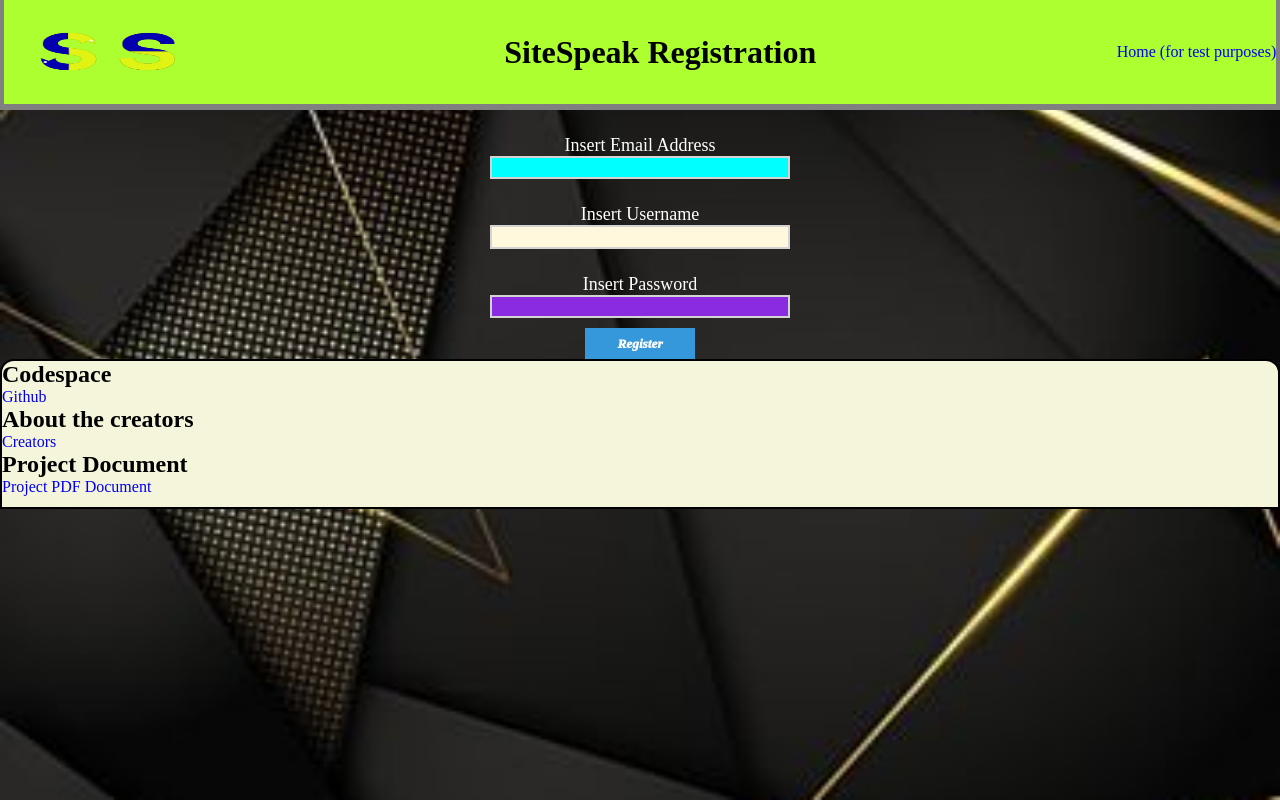
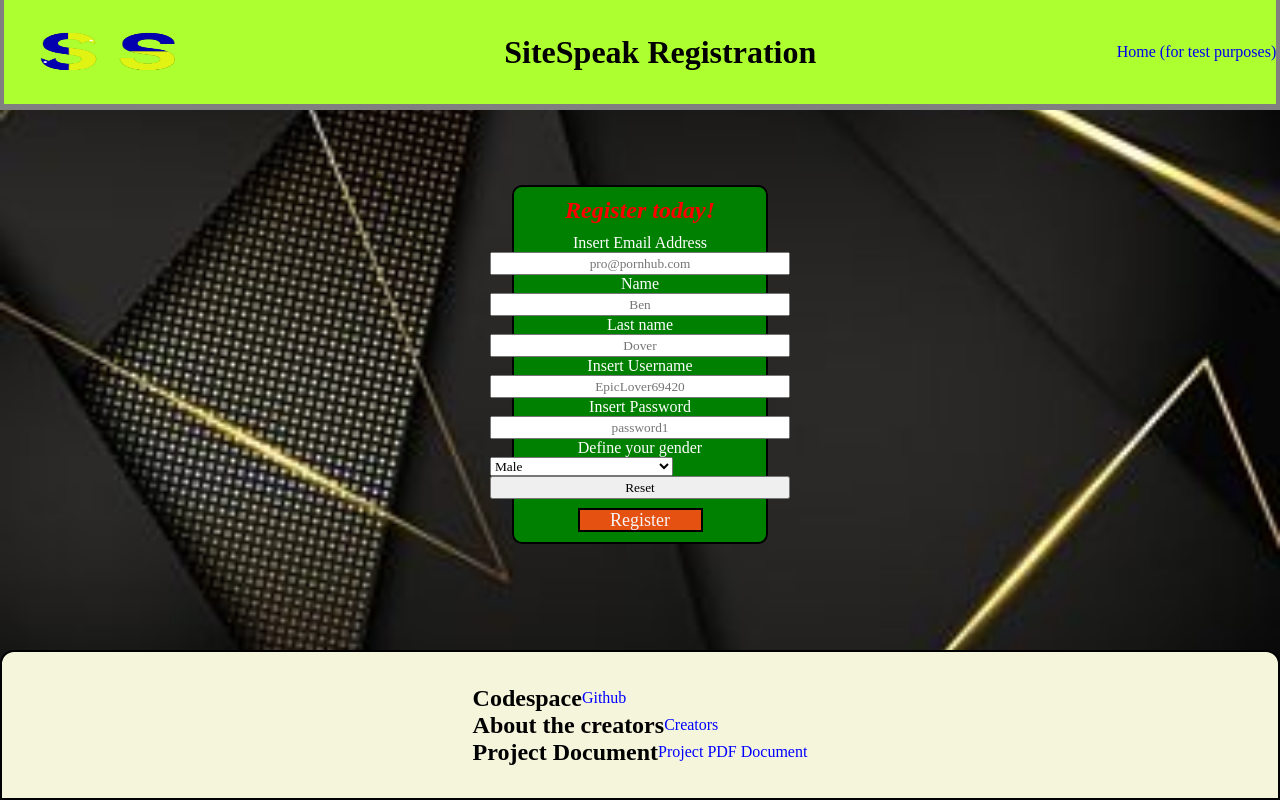
Before and after one commit to leoaust12/Lokaverkefni, a PHP site: page /HTML/registerForm.html in a window 1280 px wide. Run offline with PHP 8.4, Linux system fonts and the light colour scheme.

Commit message:
Changes before work
Changed the form, added more sections and fixed some errors there.
Fixed the PHP code
Deleted the account table (will be adding a new one later on).
Style changes to the website.

Will continue on this project after work and another push will be sent by 1 or 2 am tomorrow. After that I will be taking Sunday off to finish other projects.

```diff
--- a/CSS/register.css
+++ b/CSS/register.css
@@ -1,4 +1,5 @@
 /* Essential styles below */
+/* Reminder: ID works only with 1 item, class works with multiple */
 
 * {
     padding: 0;
@@ -17,6 +18,24 @@ a {
     border-top-right-radius: 14px;
     height: 150px;
     background-color: beige;
+    display: flex;
+    justify-content: center;
+    align-items: center;
+    overflow: hidden;
+    position: fixed;
+    bottom: 0;
+    width: 100%;
+}
+
+.Bottom #Code, #About_Us, #PDF {
+    display: flex;
+    flex-direction: row;
+    text-align: center;
+    align-items: center;
+}
+
+.Bottom #Code a, #About_Us a, #PDF a {
+    color: blue; /* temp */
 }
 
 /* No need to modify this unless fixing it */
@@ -29,13 +48,10 @@ body {
 
 .Top {
     background-color: grey;
-    padding-top: 0px;
-    padding-left: 0.1cm;
-    padding-right: 0.1cm;
-    padding-bottom: 0.15cm;
+    padding: 0 0.1cm 0.15cm;
 }
 
-/* For deving mode, the navbar is the greenyellow part of the top bar */
+/* For development mode, the navbar is the greenyellow part of the top bar */
 
 .NavBar {
     display: flex;
@@ -44,62 +60,56 @@ body {
     text-align: center;
     align-items: center;
     padding-top: 10px;
-    margin-top: -10px;
+    margin-top: -10px; /* Do not modify the minus into a plus */
     background-color: greenyellow;
 }
 
-form {
+input {
+    width: 300px;
+    height: 23px;
+    text-align: center;
+    align-items: center;
+}
+
+.Form {
+    padding: 20px;
+    border: 2px solid black;
+    border-radius: 10px;
+    background-color: green;
+    width: 20%;
     display: flex;
     justify-content: center;
     align-items: center;
+    margin: 2cm auto;
     flex-direction: column;
-    color: white;
 }
 
-form input {
-    width: 300px;
-    height: 23.5px;
+.Form h2 {
+    margin-top: -10px;
+    margin-bottom: 10px;
+    color: red;
+    font-style: oblique;
+    font-weight: bolder;
 }
 
-form label {
+.Form button {
+    background-color: #E55111; /* Light Orange (towards red */
+    border: 2px solid black;
+    padding: 10px;
+    margin: 9px auto -10px;
+    width: 125px;
+    height: 20px;
+    display: flex;
+    text-align: center;
+    align-items: center;
+    justify-content: center;
     font-size: 18px;
-    padding-top: 25px;
+    color: whitesmoke;
 }
 
-form button {
-    border: none !important; /* This is will make it become an priority that there is NO borders */
-    background-color:#3498db ;/* Blue background color for the buttons*/
-    color: white; /* Text color, TEMP */
-    font-weight: 1000;
-    padding: 0.2cm;
-    width: 110px;
-    text-align: center;
-    align-items: center;
-    font-style: italic;
-    margin-top: 10px;
+.Form label {
+    color: white;
     display: flex;
     justify-content: center;
+    align-items: center;
 }
-
-/* Temp */
-
-#Pass {
-    border: 2.5px lightgray solid;
-    padding: 0.01cm;
-    background-color: blueviolet;
-    color: red;
-}
-
-#Mail {
-    border: 2.5px lightgray solid;
-    padding: 0.01cm;
-    background-color: aqua;
-    color: red;
-}
-
-#User {
-    border: 2.5px lightgray solid;
-    padding: 0.01cm;
-    background-color: cornsilk;
-    color: red;
-}
--- a/HTML/registerForm.html
+++ b/HTML/registerForm.html
@@ -23,14 +23,38 @@
             </div>
         </div>
         <div class="Form">
+            <h2>Register today!</h2>
             <form method="post" action="../PHP/Server/confirmRegister.php">
-                <label class="Email">Insert Email Address</label>
-                <input id="Mail" type="email">
-                <label class="Username">Insert Username</label>
-                <input id="User">
-                <label class="Password">Insert Password</label>
-                <input id="Pass" type="password">
-                <button>Register</button>
+                <label for="Mail" class="Email">Insert Email Address</label>
+                <input name="Mail" placeholder="pro@pornhub.com" id="Mail" type="email">
+                <div class="Names">
+                    <span id="FirstNames">
+                        <label for="firstN" class="NameFirst">Name</label>
+                        <input id="firstN" name="FirstName" placeholder="Ben" type="text">
+                    </span>
+                    <span id="LastNames">
+                        <label for="lastN" class="NameLast">Last name</label>
+                        <input id="lastN" name="FirstName" placeholder="Dover" type="text">
+                    </span>
+                </div>
+                <!-- Username  -->
+                <label for="User" class="Username">Insert Username</label>
+                <input name="User" placeholder="EpicLover69420" type="text" id="User">
+                <!-- Password -->
+                <label for="Pass" class="Password">Insert Password</label>
+                <input name="Password" placeholder="password1" id="Pass" type="password">
+                <!-- Gender -->
+                <label for="gender" class="Gender">Define your gender</label>
+                <select id="gender" name="GenderSelection">
+                    <option value="Male">Male</option>
+                    <option value="Female">Female</option>
+                    <option value="Transgender">Transgender</option>
+                    <option value="Other">None of the above / Not listed</option>
+                </select>
+                <div class="Buttons">
+                    <input type="reset" value="Reset">
+                    <button>Register</button>
+                </div>
             </form>
         </div>
         <div class="Bottom">
--- a/PHP/register.php
+++ b/PHP/register.php
@@ -14,6 +14,6 @@ if($_SESSION["loggedIn"] == false) {
     }
 }
 
-session_stop();
+session_destroy()
 ;?>
 <!-- Insert HTML later on -->
```
Also changed, not shown: SQL/lokaverkefni_accounts.sql (deleted, +0 -17 lines).
